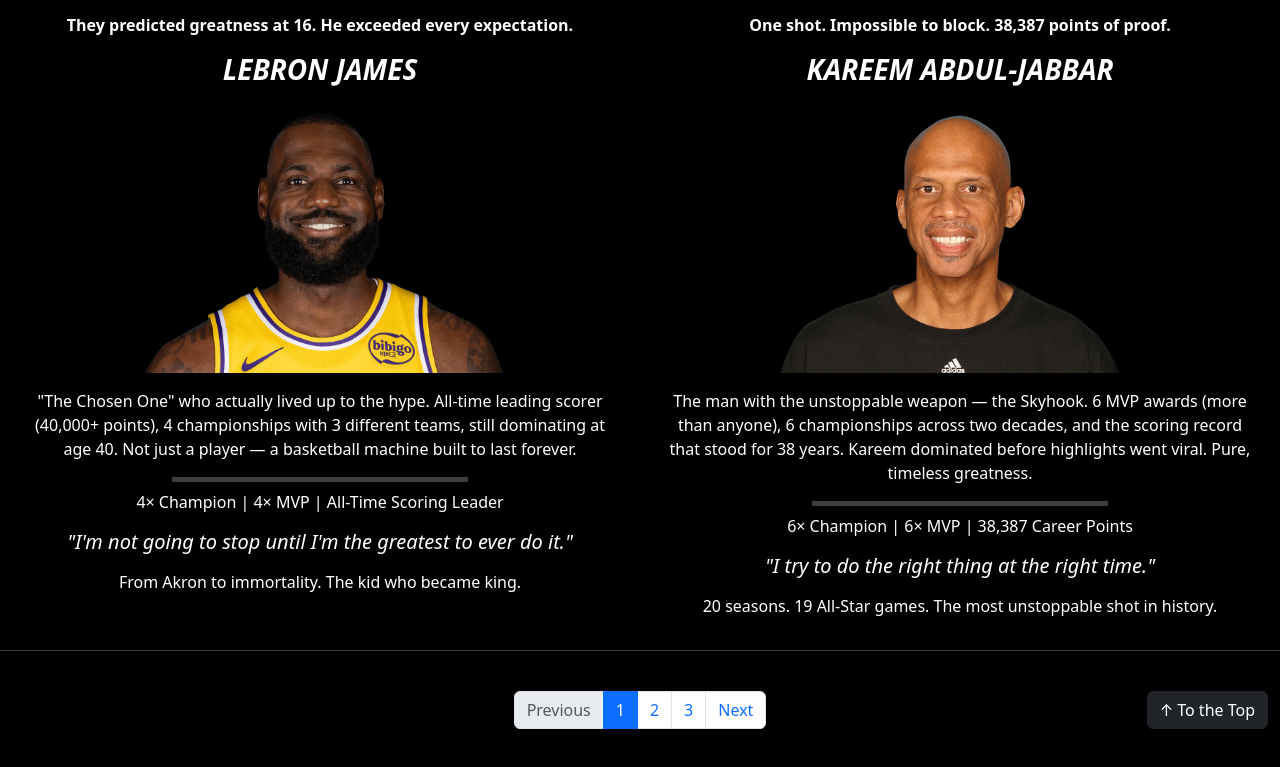
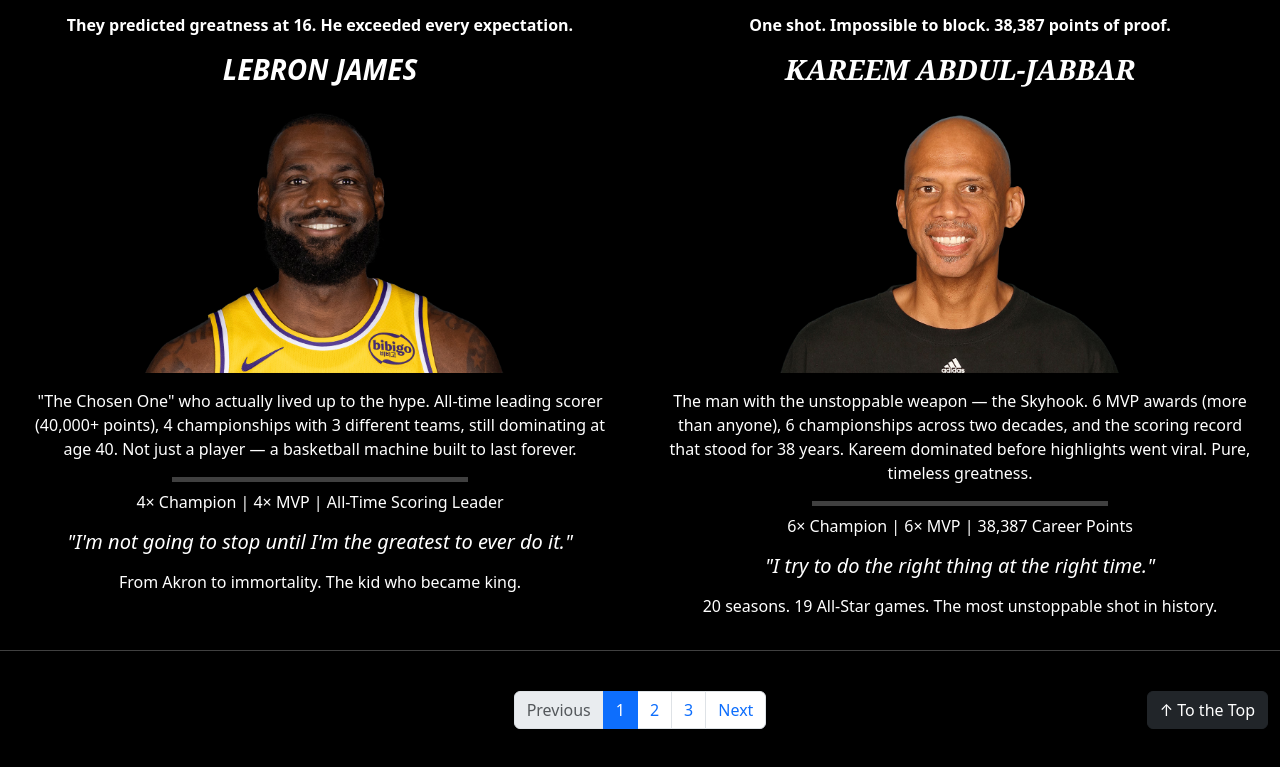
Before and after one commit to 2526-2ihif-wmc/wintertermprojectwebsite-Petrov-Yehor, a website: page index.html in a window 1280 px wide. Shown: the part 7171-7938 px from the top of the page. Drawn offline with nearby package versions, Linux system fonts and the light colour scheme.

Commit message:
changed font for legend

```diff
--- a/index.html
+++ b/index.html
@@ -377,7 +377,7 @@
                 <p class="text-center mb-3"><strong>THE SKYHOOK</strong></p>
                 <p class="text-center mb-3"><strong>One shot. Impossible to block. 38,387 points of proof.</strong></p>
                 <blockquote class="blockquote fst-italic">
-                  <h3 class="text-center mb-3"><strong>KAREEM ABDUL-JABBAR</strong></h3>
+                  <h3 class="text-center mb-3" style="font-family: nyt-cheltenham, georgia, times new roman, times, serif;"><strong>KAREEM ABDUL-JABBAR</strong></h3>
                 </blockquote>
                 <div class="text-center">
                     <img src="images/kareem.avif" class="img-responsive center-block" style="max-height: 270px; width: auto;">
```
